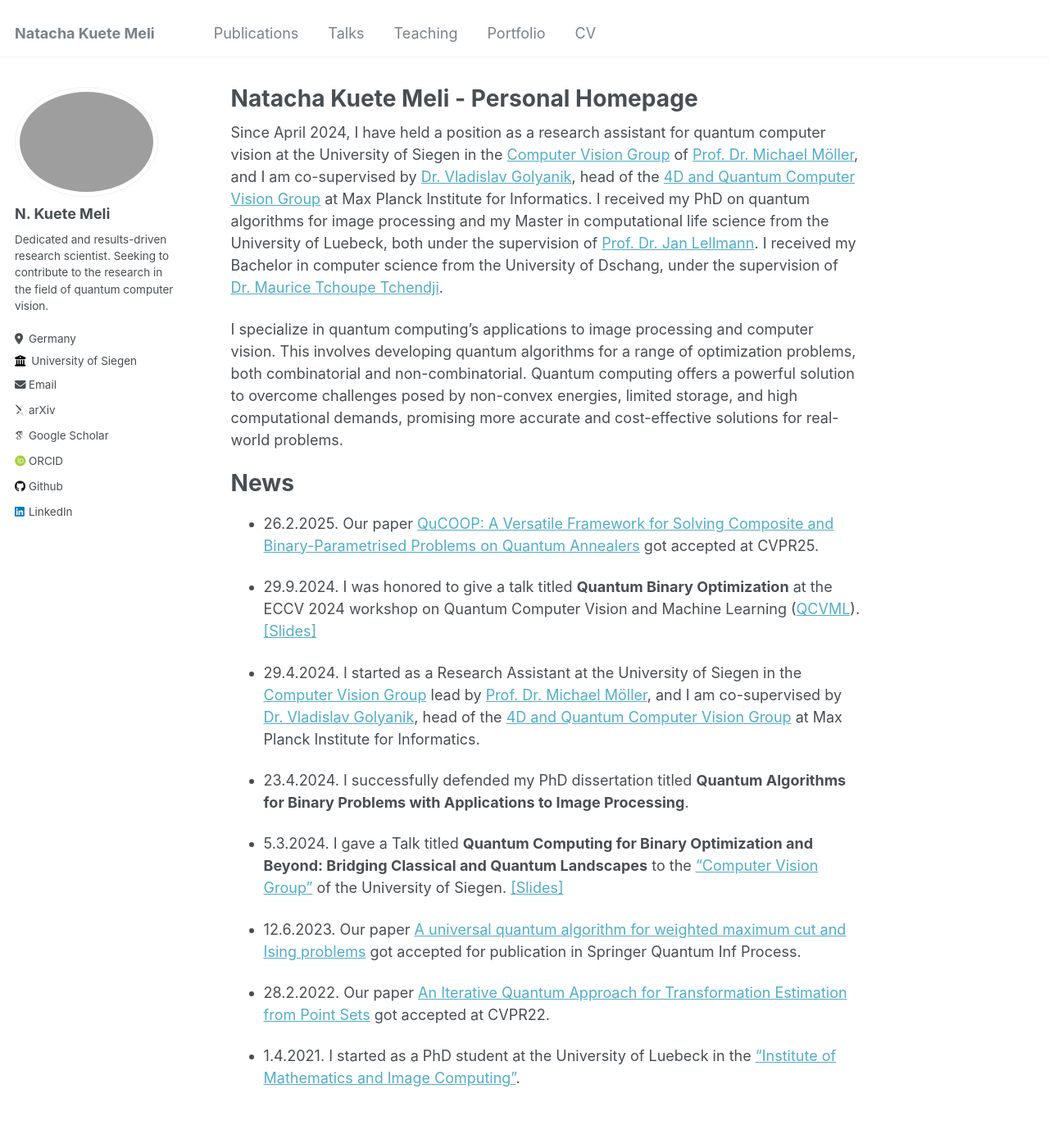
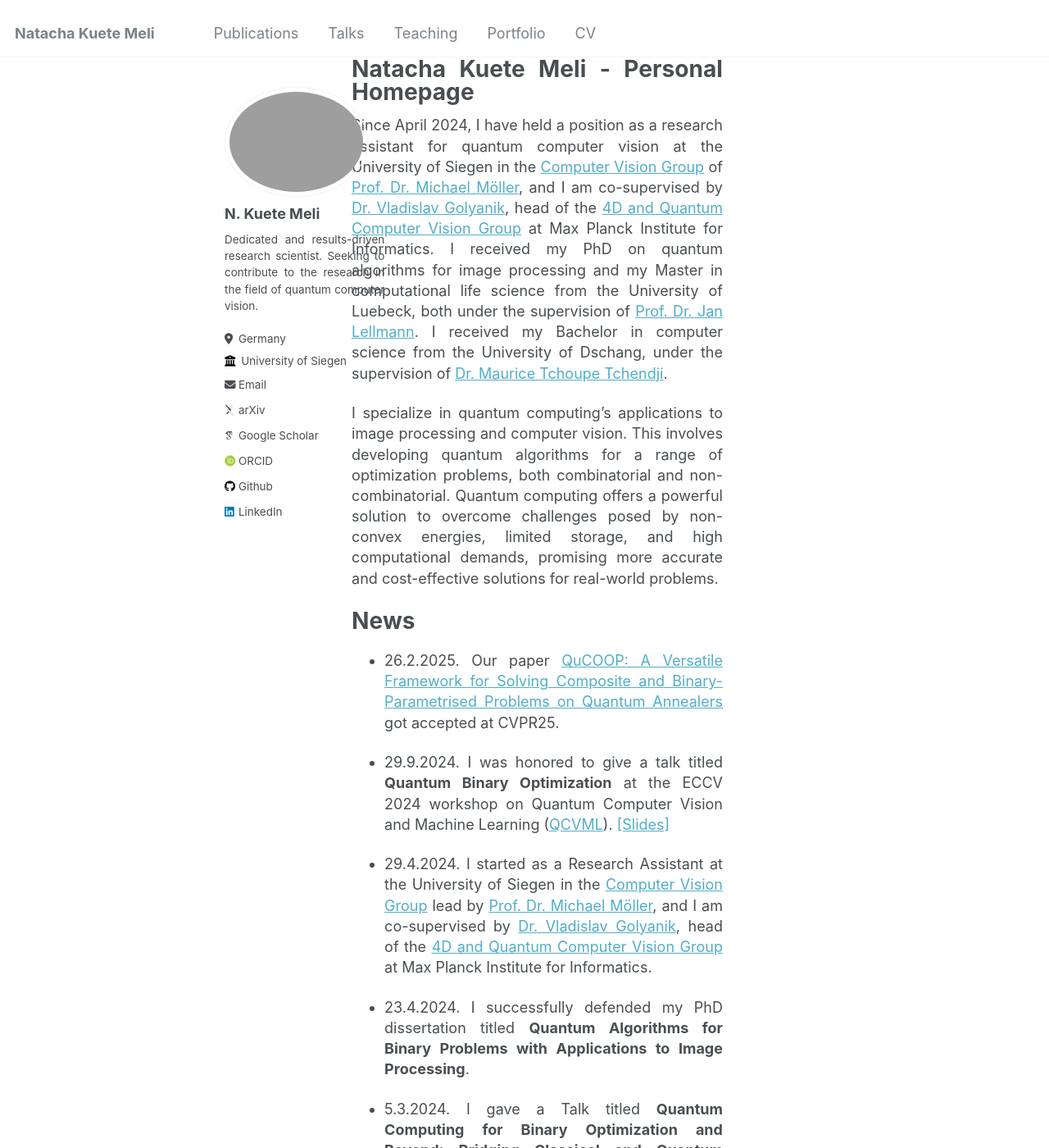
Before and after one commit to nkuetemeli/nkuetemeli.github.io, a Jekyll site: the page built from _pages/about.md, in a window 1280 px wide and 1400 px high. Shown: the whole window at 82% size. Built offline with Jekyll 4.4.1, drawn with Linux system fonts in a browser that asks for light colours; some web fonts are replaced.

Commit message:
MyGit 1. Attempt

```diff
--- a/_layouts/single.html
+++ b/_layouts/single.html
@@ -13,6 +13,16 @@ layout: default
     {% include breadcrumbs.html %}
   {% endunless %}
 {% endif %}
+
+<style>
+  /* General style for 60% width, justified text, and reduced line spacing */
+  #main {
+    max-width: 60%; /* Constrain content to 60% of the text width */
+    margin: 0 auto; /* Center the content horizontally */
+    text-align: justify; /* Justify text */
+    line-height: 1.4; /* Reduce line spacing */
+  }
+</style>
 
 <div id="main" role="main">
   {% include sidebar.html %}
```
